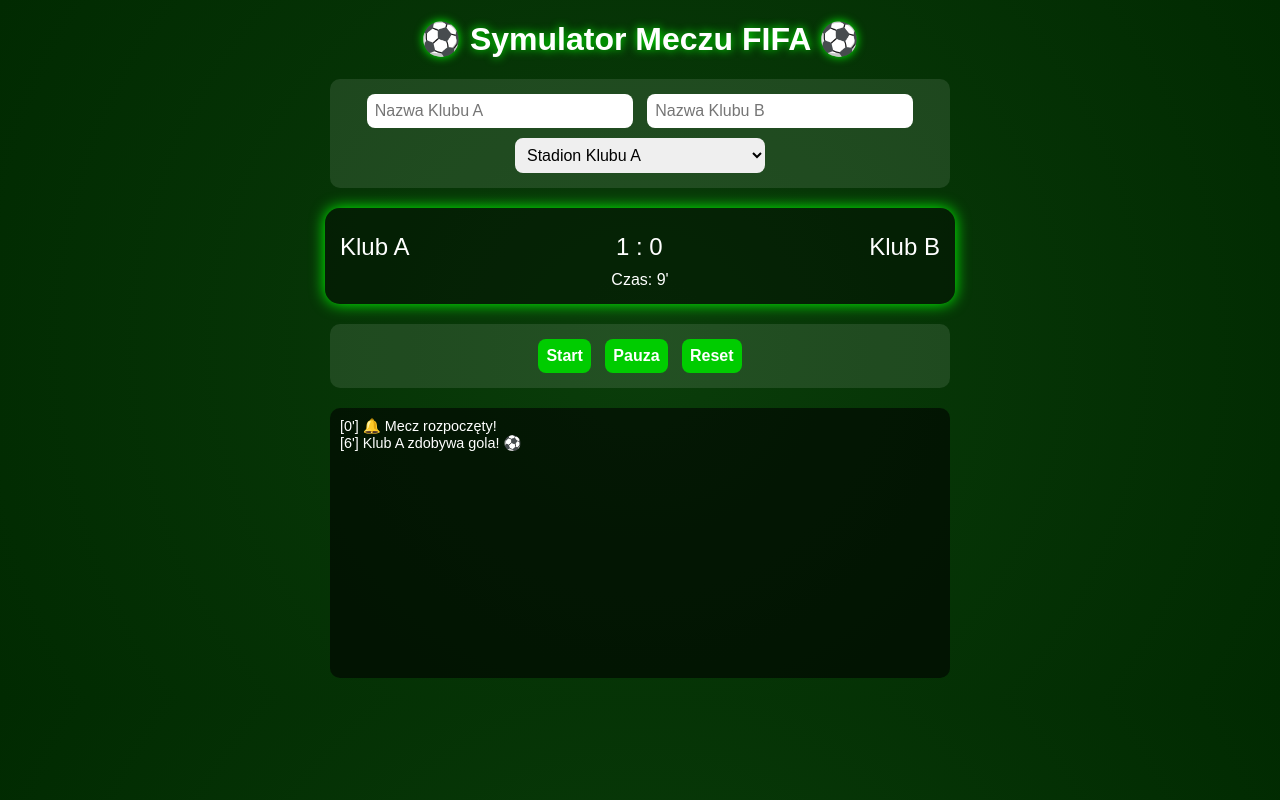
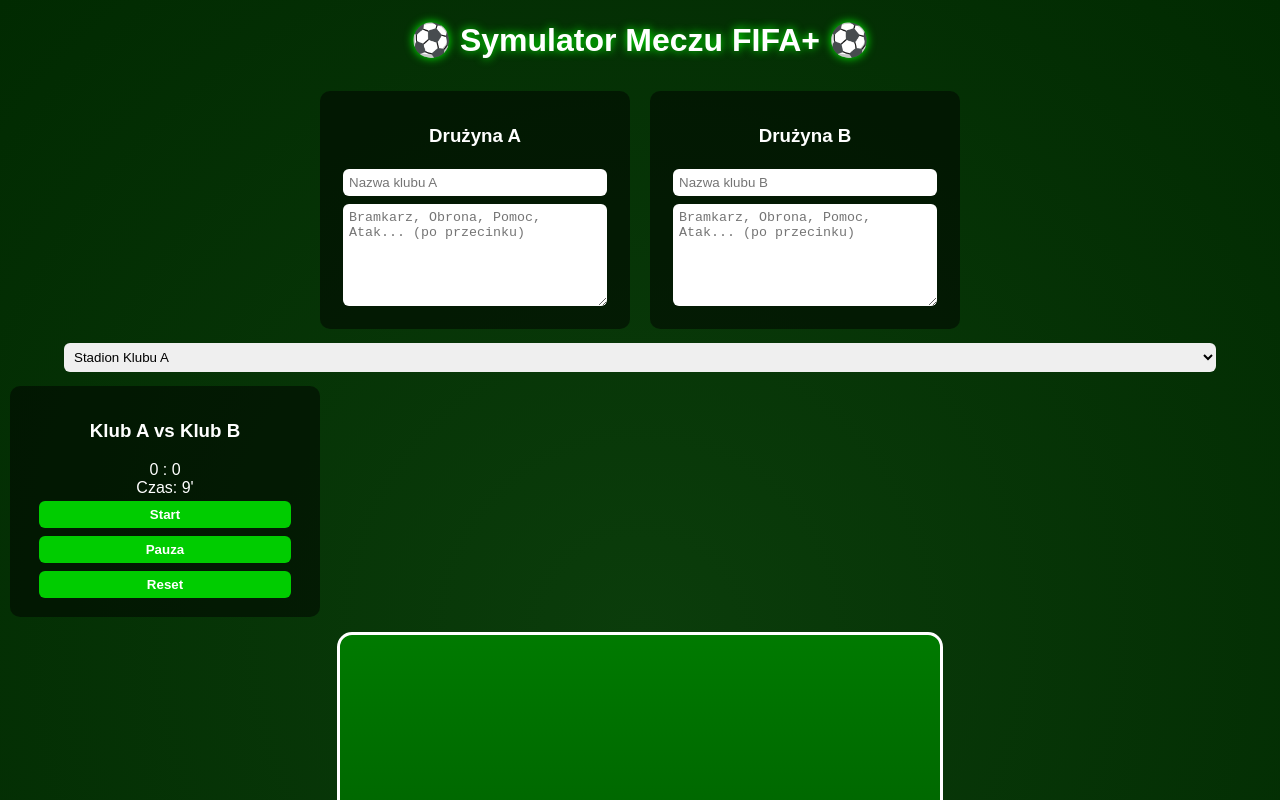
Before and after one commit to ishoowspeed/symulacja, a plain HTML site: page index.html in a window 1280 px wide. Both pictures are taken after a click on the button "Start". Shown: the top 800 px of the page. Drawn offline with Linux system fonts and the light colour scheme.

Commit message:
Update index.html

```diff
--- a/index.html
+++ b/index.html
@@ -3,185 +3,233 @@
 <head>
 <meta charset="UTF-8">
 <meta name="viewport" content="width=device-width, initial-scale=1.0">
-  <title>Symulator Meczu FIFA</title>
+<title>Symulator Meczu FIFA+</title>
 <style>
   body {
-      background: radial-gradient(circle at center, #0a3d0a 0%, #012a01 100%);
+    background: radial-gradient(circle at center, #0b3d0b 0%, #012a01 100%);
     color: white;
     font-family: "Poppins", sans-serif;
     text-align: center;
     margin: 0;
     padding: 0;
   }
-    h1 {
-      font-size: 2rem;
+  h1 { text-shadow: 0 0 10px #0f0; }
+  .container {
+    display: flex;
+    justify-content: center;
+    flex-wrap: wrap;
     margin-top: 20px;
-      text-shadow: 0 0 10px #00ff00;
   }
-    .scoreboard {
-      margin: 20px auto;
-      background: rgba(0, 0, 0, 0.4);
-      border-radius: 15px;
+  .team-inputs, .match-controls {
+    background: rgba(0,0,0,0.5);
+    border-radius: 10px;
+    margin: 10px;
     padding: 15px;
-      width: 90%;
-      max-width: 600px;
-      box-shadow: 0 0 15px #0f0;
-    }
-    .teams {
-      display: flex;
-      justify-content: space-between;
-      align-items: center;
-      font-size: 1.5rem;
-      margin: 10px 0;
-    }
-    .controls, .inputs {
-      margin: 15px auto;
-      background: rgba(255, 255, 255, 0.1);
-      border-radius: 10px;
-      padding: 10px;
-      width: 90%;
-      max-width: 600px;
+    width: 280px;
   }
   input, select, button, textarea {
-      margin: 5px;
-      padding: 8px;
-      border-radius: 8px;
+    margin: 4px;
+    padding: 6px;
+    border-radius: 6px;
     border: none;
-      font-size: 1rem;
-    }
-    input, select, textarea {
     width: 90%;
-      max-width: 250px;
   }
   button {
     background: #00cc00;
     color: white;
+    font-weight: bold;
     cursor: pointer;
-      font-weight: bold;
-      transition: 0.3s;
   }
-    button:hover {
-      background: #00ff00;
-      box-shadow: 0 0 10px #00ff00;
+  button:hover { background: #00ff00; box-shadow: 0 0 10px #00ff00; }
+  #pitch {
+    position: relative;
+    width: 600px;
+    height: 350px;
+    background: linear-gradient(to bottom, #007a00 0%, #005500 100%);
+    border: 3px solid white;
+    border-radius: 15px;
+    margin: 15px auto;
   }
+  .player {
+    position: absolute;
+    width: 70px;
+    height: 25px;
+    background: rgba(255,255,255,0.2);
+    border: 1px solid white;
+    border-radius: 5px;
+    font-size: 0.7rem;
+    display: flex;
+    justify-content: center;
+    align-items: center;
+  }
+  .out { opacity: 0.4; text-decoration: line-through; }
   .log {
-      background: rgba(0, 0, 0, 0.6);
+    background: rgba(0,0,0,0.6);
     border-radius: 10px;
+    width: 90%;
+    max-width: 650px;
     margin: 20px auto;
-      width: 90%;
-      max-width: 600px;
-      height: 250px;
+    padding: 10px;
+    height: 220px;
     overflow-y: auto;
     text-align: left;
-      padding: 10px;
     font-size: 0.9rem;
   }
 </style>
 </head>
 <body>
-  <h1>⚽ Symulator Meczu FIFA ⚽</h1>
+<h1>⚽ Symulator Meczu FIFA+ ⚽</h1>
 
-  <div class="inputs">
-    <input type="text" id="teamAName" placeholder="Nazwa Klubu A" oninput="updateNames()">
-    <input type="text" id="teamBName" placeholder="Nazwa Klubu B" oninput="updateNames()">
-    <br>
+<div class="container">
+  <div class="team-inputs">
+    <h3>Drużyna A</h3>
+    <input id="teamAName" placeholder="Nazwa klubu A" oninput="updateNames()"><br>
+    <textarea id="teamAPlayers" rows="6" placeholder="Bramkarz, Obrona, Pomoc, Atak... (po przecinku)"></textarea>
+  </div>
+
+  <div class="team-inputs">
+    <h3>Drużyna B</h3>
+    <input id="teamBName" placeholder="Nazwa klubu B" oninput="updateNames()"><br>
+    <textarea id="teamBPlayers" rows="6" placeholder="Bramkarz, Obrona, Pomoc, Atak... (po przecinku)"></textarea>
+  </div>
+</div>
+
 <select id="stadium">
   <option value="homeA">Stadion Klubu A</option>
   <option value="homeB">Stadion Klubu B</option>
-      <option value="neutral">Neutralny Stadion</option>
+  <option value="neutral">Neutralny stadion</option>
 </select>
-  </div>
 
-  <div class="scoreboard">
-    <div class="teams">
-      <span id="teamA">Klub A</span>
-      <span id="score">0 : 0</span>
-      <span id="teamB">Klub B</span>
-    </div>
+<div class="match-controls">
+  <h3><span id="nameA">Klub A</span> vs <span id="nameB">Klub B</span></h3>
+  <div id="score">0 : 0</div>
   <div id="time">Czas: 0'</div>
-  </div>
-
-  <div class="controls">
   <button onclick="startMatch()">Start</button>
   <button onclick="pauseMatch()">Pauza</button>
   <button onclick="resetMatch()">Reset</button>
 </div>
 
-  <div class="log" id="log"></div>
+<div id="pitch"></div>
+<div id="log" class="log"></div>
 
 <script>
-    let minute = 0;
-    let scoreA = 0, scoreB = 0;
-    let interval = null;
-    let isPaused = false;
+let minute = 0, scoreA = 0, scoreB = 0;
+let interval = null, paused = false;
+let teamA = [], teamB = [];
 let homeAdvantage = 1.0;
 
-    function updateNames() {
-      document.getElementById("teamA").innerText = document.getElementById("teamAName").value || "Klub A";
-      document.getElementById("teamB").innerText = document.getElementById("teamBName").value || "Klub B";
+function updateNames(){
+  document.getElementById("nameA").innerText = document.getElementById("teamAName").value || "Klub A";
+  document.getElementById("nameB").innerText = document.getElementById("teamBName").value || "Klub B";
 }
 
-    function logEvent(text) {
-      const logDiv = document.getElementById("log");
-      logDiv.innerHTML += `<div>[${minute}'] ${text}</div>`;
-      logDiv.scrollTop = logDiv.scrollHeight;
+function setupPitch(){
+  const pitch = document.getElementById("pitch");
+  pitch.innerHTML = "";
+  const aPlayers = document.getElementById("teamAPlayers").value.split(",").map(p=>p.trim()).filter(p=>p);
+  const bPlayers = document.getElementById("teamBPlayers").value.split(",").map(p=>p.trim()).filter(p=>p);
+  teamA = aPlayers.map(p=>({name:p, team:"A", active:true, position:detectPos(p)}));
+  teamB = bPlayers.map(p=>({name:p, team:"B", active:true, position:detectPos(p)}));
+  renderPlayers();
 }
 
-    function randomEvent() {
-      const r = Math.random();
-      const adjustedA = homeAdvantage;
-      const adjustedB = 2 - homeAdvantage;
+function detectPos(name){
+  name = name.toLowerCase();
+  if(name.includes("bram")) return "GK";
+  if(name.includes("obron")) return "DEF";
+  if(name.includes("pomoc")) return "MID";
+  if(name.includes("atak") || name.includes("napad")) return "ATT";
+  return "MID";
+}
 
-      if (r < 0.05 * adjustedA) {
-        scoreA++;
-        logEvent(`${document.getElementById("teamA").innerText} zdobywa gola! ⚽`);
-      } else if (r < 0.1 * adjustedB) {
-        scoreB++;
-        logEvent(`${document.getElementById("teamB").innerText} zdobywa gola! ⚽`);
-      } else if (r < 0.13) {
-        logEvent("Żółta kartka! 🟨");
-      } else if (r < 0.14) {
-        logEvent("Czerwona kartka! 🟥");
-      } else if (r < 0.16) {
-        logEvent("Kapitalna obrona bramkarza! 🧤");
+function renderPlayers(){
+  const pitch = document.getElementById("pitch");
+  pitch.innerHTML = "";
+  teamA.forEach((p,i)=>{
+    const el=document.createElement("div");
+    el.className="player "+(p.active?"":"out");
+    el.innerText=p.name;
+    el.style.left = 50 + (i%4)*120 + "px";
+    el.style.top = 50 + Math.floor(i/4)*60 + "px";
+    pitch.appendChild(el);
+  });
+  teamB.forEach((p,i)=>{
+    const el=document.createElement("div");
+    el.className="player "+(p.active?"":"out");
+    el.innerText=p.name;
+    el.style.right = 50 + (i%4)*120 + "px";
+    el.style.bottom = 50 + Math.floor(i/4)*60 + "px";
+    pitch.appendChild(el);
+  });
+}
+
+function logEvent(t){
+  const log=document.getElementById("log");
+  log.innerHTML += `<div>[${minute}'] ${t}</div>`;
+  log.scrollTop = log.scrollHeight;
+}
+
+function randomEvent(){
+  const allPlayers=[...teamA.filter(p=>p.active),...teamB.filter(p=>p.active)];
+  if(allPlayers.length===0) return;
+  const player=allPlayers[Math.floor(Math.random()*allPlayers.length)];
+  const base=Math.random();
+
+  let chance = 0;
+  if(player.position==="ATT") chance=0.07;
+  else if(player.position==="MID") chance=0.04;
+  else if(player.position==="DEF") chance=0.015;
+  else if(player.position==="GK") chance=0.005;
+
+  if(player.team==="A") chance *= homeAdvantage;
+  if(player.team==="B") chance *= (2-homeAdvantage);
+
+  if(base < chance){
+    if(player.team==="A"){ scoreA++; logEvent(`⚽ ${player.name} (${document.getElementById("nameA").innerText}) zdobywa gola!`); }
+    else { scoreB++; logEvent(`⚽ ${player.name} (${document.getElementById("nameB").innerText}) zdobywa gola!`); }
+  } else if(base < 0.13){
+    logEvent(`🟨 Żółta kartka dla ${player.name}`);
+  } else if(base < 0.14){
+    player.active=false;
+    logEvent(`🟥 ${player.name} otrzymuje czerwoną kartkę i opuszcza boisko!`);
+    renderPlayers();
   }
   document.getElementById("score").innerText = `${scoreA} : ${scoreB}`;
 }
 
-    function startMatch() {
-      if (interval) return;
-      const stadium = document.getElementById("stadium").value;
-      homeAdvantage = stadium === "homeA" ? 1.15 : stadium === "homeB" ? 0.85 : 1.0;
+function startMatch(){
+  if(interval) return;
+  setupPitch();
+  const stadium=document.getElementById("stadium").value;
+  homeAdvantage = stadium==="homeA" ? 1.15 : stadium==="homeB" ? 0.85 : 1.0;
   logEvent("🔔 Mecz rozpoczęty!");
-      interval = setInterval(() => {
-        if (!isPaused) {
+  interval=setInterval(()=>{
+    if(!paused){
       minute++;
-          document.getElementById("time").innerText = `Czas: ${minute}'`;
+      document.getElementById("time").innerText=`Czas: ${minute}'`;
       randomEvent();
-          if (minute >= 90) {
+      if(minute>=90){
         clearInterval(interval);
-            interval = null;
+        interval=null;
         logEvent(`🏁 Koniec meczu! Wynik: ${scoreA} - ${scoreB}`);
       }
     }
-      }, 300); // 300ms = 1 minuta w grze
+  },300);
 }
 
-    function pauseMatch() {
-      isPaused = !isPaused;
-      logEvent(isPaused ? "⏸️ Pauza" : "▶️ Wznowiono mecz");
+function pauseMatch(){
+  paused=!paused;
+  logEvent(paused ? "⏸️ Pauza" : "▶️ Wznowiono mecz");
 }
 
-    function resetMatch() {
+function resetMatch(){
   clearInterval(interval);
-      interval = null;
-      minute = 0;
-      scoreA = 0;
-      scoreB = 0;
-      isPaused = false;
-      document.getElementById("time").innerText = "Czas: 0'";
-      document.getElementById("score").innerText = "0 : 0";
-      document.getElementById("log").innerHTML = "";
+  interval=null;
+  minute=0;scoreA=0;scoreB=0;paused=false;
+  document.getElementById("log").innerHTML="";
+  document.getElementById("score").innerText="0 : 0";
+  document.getElementById("time").innerText="Czas: 0'";
+  setupPitch();
   logEvent("🔄 Mecz zresetowany.");
 }
 </script>
```
Lines whose indentation alone changed are shown as unchanged.
